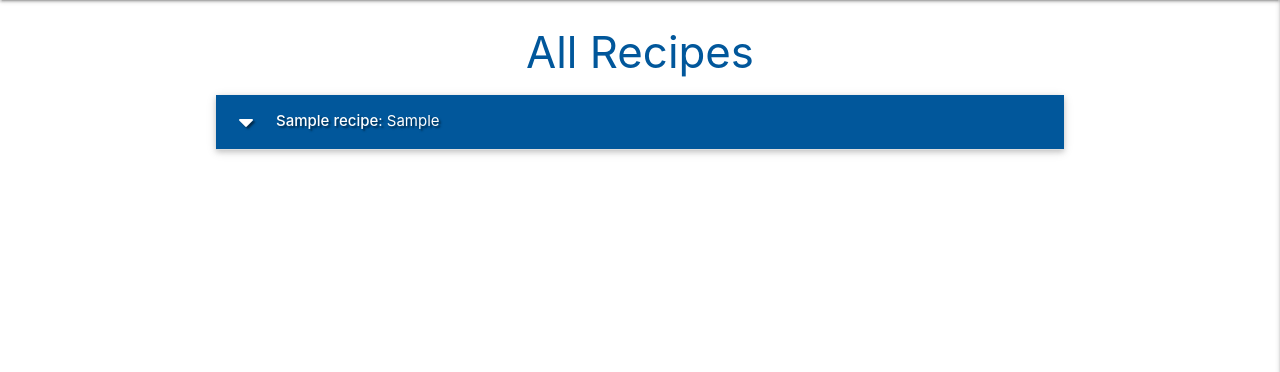
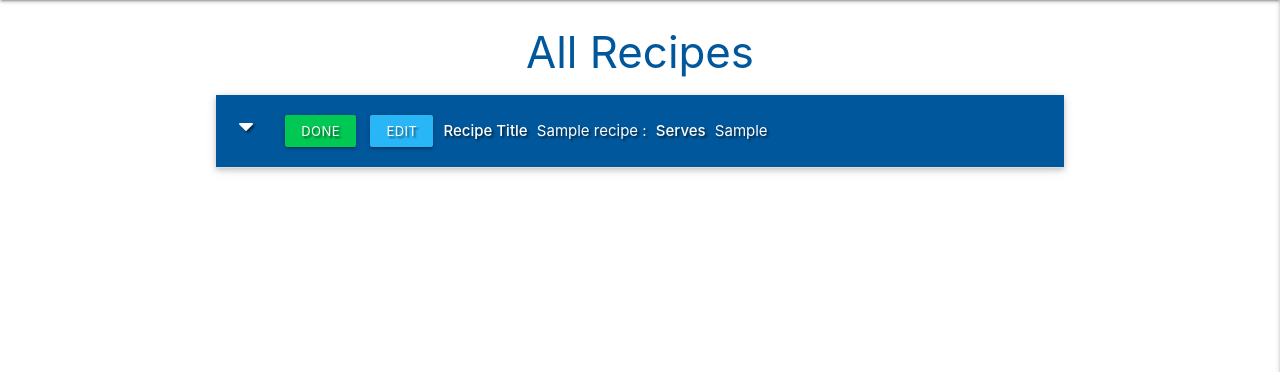
Before and after one commit to mattjboland/ci-milestonethree, a Flask app: page / in a window 1280 px wide. Shown: the part 64-436 px from the top of the page. Run offline with Flask 2, Linux system fonts and the light colour scheme; a database or web service that is not in the repository returns one stand-in record (values such as "Sample title"); some libraries are stand-ins or nearby versions.

Commit message:
added done and edit buttons to recipes.html along with css

```diff
--- a/static/css/style.css
+++ b/static/css/style.css
@@ -5,3 +5,12 @@
 .flashes h4 {
     line-height: 2;
 }
+
+.btn-small {
+    margin: 5px;
+}
+
+.collapsible-header .col strong {
+    margin: 5px;
+    line-height: 42px;
+}
--- a/templates/recipes.html
+++ b/templates/recipes.html
@@ -8,8 +8,15 @@
         {% for recipe in recipes %}
         <li>
             <div class="collapsible-header white-text light-blue darken-4 text-shadow">
-                <i class="fas fa-caret-down"></i>
-                    <strong>{{recipe.recipe_title}}</strong> : {{recipe.recipe_serves}}
+                <div class="col s3">
+                    <i class="fas fa-caret-down"></i>
+                    <a href="" class="btn-small green accent-4">Done</a>
+                    <a href="" class="btn-small light-blue lighten-1">Edit</a>
+                </div>
+                <div class="col s9">
+                    <strong>Recipe Title</strong> {{recipe.recipe_title}} : <strong>Serves</strong> {{recipe.recipe_serves}}
+                </div>
+
             </div>
             <div class="collapsible-body">
                 <strong>{{recipe.recipe_cuisine}}</strong>
```
